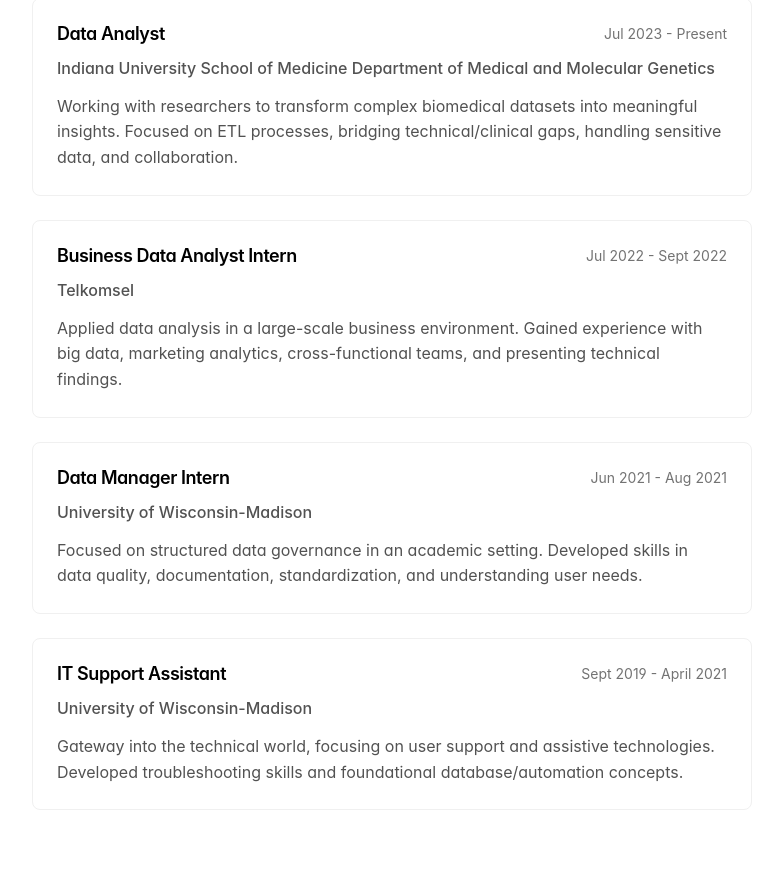
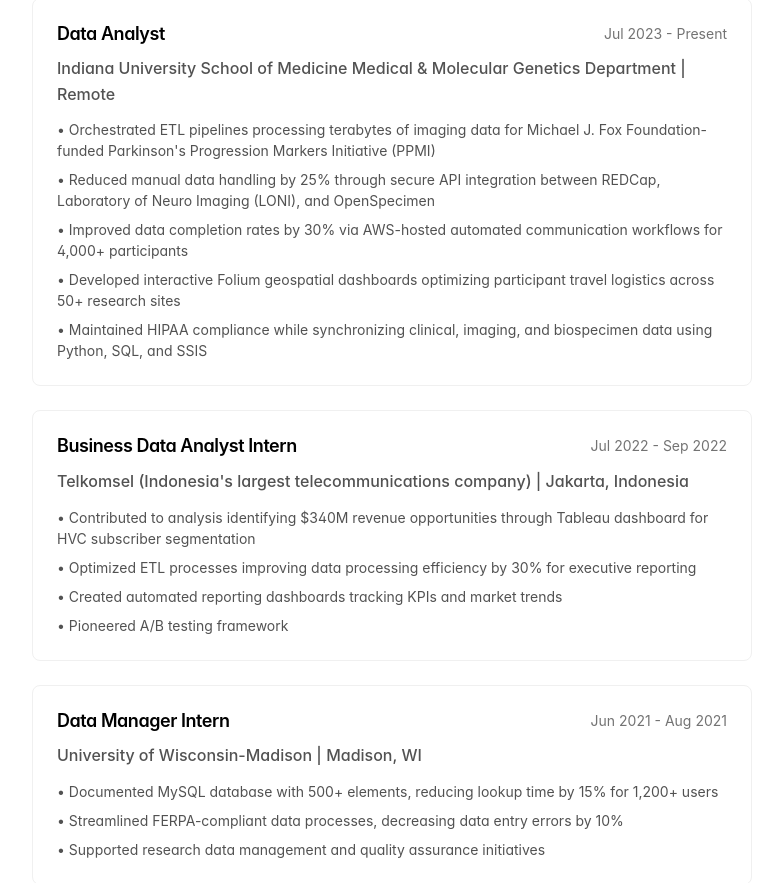
Before and after one commit to tzolkowski96/tobin_data_portfolio_website, a React (Vite) app: page / in a window 1280 px wide. Shown: the part 656-1539 px from the top of the page, without its empty margins (248-1031 px from the left). Built offline with nearby package versions, Linux system fonts and the light colour scheme.

Commit message:
Update experience section based on resume

```diff
--- a/src/components/Hero.tsx
+++ b/src/components/Hero.tsx
@@ -81,26 +81,31 @@
               <div className="text-small text-gray-500">Jul 2023 - Present</div>
             </div>
             <div className="text-gray-600 dark:text-gray-400 mb-3 font-medium">
-              Indiana University School of Medicine Department of Medical and Molecular Genetics
+              Indiana University School of Medicine Medical & Molecular Genetics Department | Remote
             </div>
-            <p className="text-gray-600 dark:text-gray-400">
-              Working with researchers to transform complex biomedical datasets into meaningful insights.
-              Focused on ETL processes, bridging technical/clinical gaps, handling sensitive data, and collaboration.
-            </p>
+            <ul className="text-gray-600 dark:text-gray-400 space-y-2 text-small">
+              <li>• Orchestrated ETL pipelines processing terabytes of imaging data for Michael J. Fox Foundation-funded Parkinson's Progression Markers Initiative (PPMI)</li>
+              <li>• Reduced manual data handling by 25% through secure API integration between REDCap, Laboratory of Neuro Imaging (LONI), and OpenSpecimen</li>
+              <li>• Improved data completion rates by 30% via AWS-hosted automated communication workflows for 4,000+ participants</li>
+              <li>• Developed interactive Folium geospatial dashboards optimizing participant travel logistics across 50+ research sites</li>
+              <li>• Maintained HIPAA compliance while synchronizing clinical, imaging, and biospecimen data using Python, SQL, and SSIS</li>
+            </ul>
           </div>
 
           <div className="minimal-card p-6">
             <div className="flex flex-col sm:flex-row sm:justify-between sm:items-start mb-3">
               <h3>Business Data Analyst Intern</h3>
-              <div className="text-small text-gray-500">Jul 2022 - Sept 2022</div>
+              <div className="text-small text-gray-500">Jul 2022 - Sep 2022</div>
             </div>
             <div className="text-gray-600 dark:text-gray-400 mb-3 font-medium">
-              Telkomsel
+              Telkomsel (Indonesia's largest telecommunications company) | Jakarta, Indonesia
             </div>
-            <p className="text-gray-600 dark:text-gray-400">
-              Applied data analysis in a large-scale business environment. Gained experience with big data,
-              marketing analytics, cross-functional teams, and presenting technical findings.
-            </p>
+            <ul className="text-gray-600 dark:text-gray-400 space-y-2 text-small">
+              <li>• Contributed to analysis identifying $340M revenue opportunities through Tableau dashboard for HVC subscriber segmentation</li>
+              <li>• Optimized ETL processes improving data processing efficiency by 30% for executive reporting</li>
+              <li>• Created automated reporting dashboards tracking KPIs and market trends</li>
+              <li>• Pioneered A/B testing framework</li>
+            </ul>
           </div>
 
           <div className="minimal-card p-6">
@@ -109,26 +114,28 @@
               <div className="text-small text-gray-500">Jun 2021 - Aug 2021</div>
             </div>
             <div className="text-gray-600 dark:text-gray-400 mb-3 font-medium">
-              University of Wisconsin-Madison
+              University of Wisconsin-Madison | Madison, WI
             </div>
-            <p className="text-gray-600 dark:text-gray-400">
-              Focused on structured data governance in an academic setting. Developed skills in data quality,
-              documentation, standardization, and understanding user needs.
-            </p>
+            <ul className="text-gray-600 dark:text-gray-400 space-y-2 text-small">
+              <li>• Documented MySQL database with 500+ elements, reducing lookup time by 15% for 1,200+ users</li>
+              <li>• Streamlined FERPA-compliant data processes, decreasing data entry errors by 10%</li>
+              <li>• Supported research data management and quality assurance initiatives</li>
+            </ul>
           </div>
 
           <div className="minimal-card p-6">
             <div className="flex flex-col sm:flex-row sm:justify-between sm:items-start mb-3">
               <h3>IT Support Assistant</h3>
-              <div className="text-small text-gray-500">Sept 2019 - April 2021</div>
+              <div className="text-small text-gray-500">Sep 2019 - Apr 2021</div>
             </div>
             <div className="text-gray-600 dark:text-gray-400 mb-3 font-medium">
-              University of Wisconsin-Madison
+              University of Wisconsin-Madison | Madison, WI
             </div>
-            <p className="text-gray-600 dark:text-gray-400">
-              Gateway into the technical world, focusing on user support and assistive technologies.
-              Developed troubleshooting skills and foundational database/automation concepts.
-            </p>
+            <ul className="text-gray-600 dark:text-gray-400 space-y-2 text-small">
+              <li>• Managed help desk service request database and created Excel analytics for technology usage patterns</li>
+              <li>• Provided technical support and troubleshooting for university systems</li>
+              <li>• Developed foundational skills in database management and automation concepts</li>
+            </ul>
           </div>
         </div>
       </section>
```
